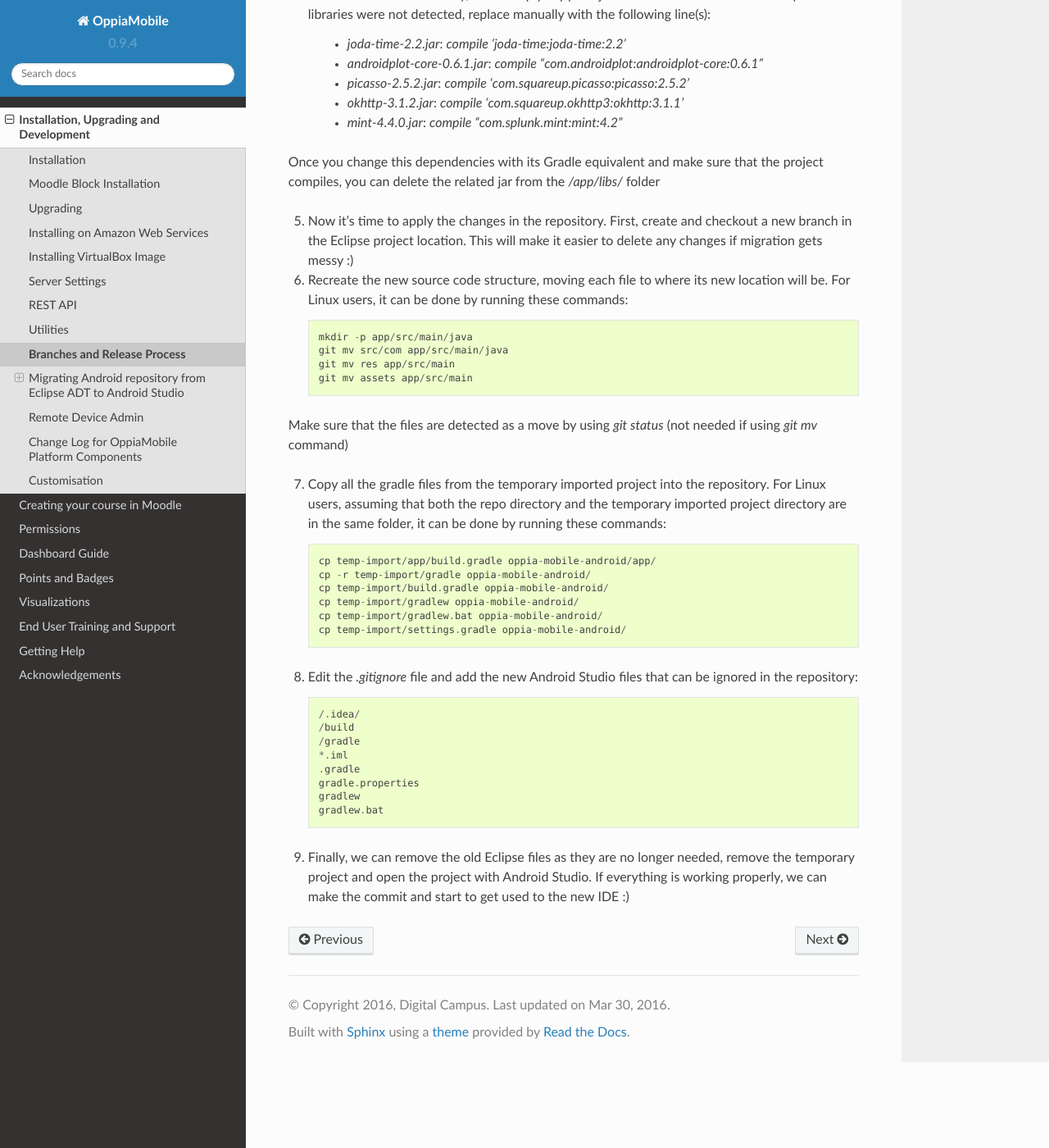
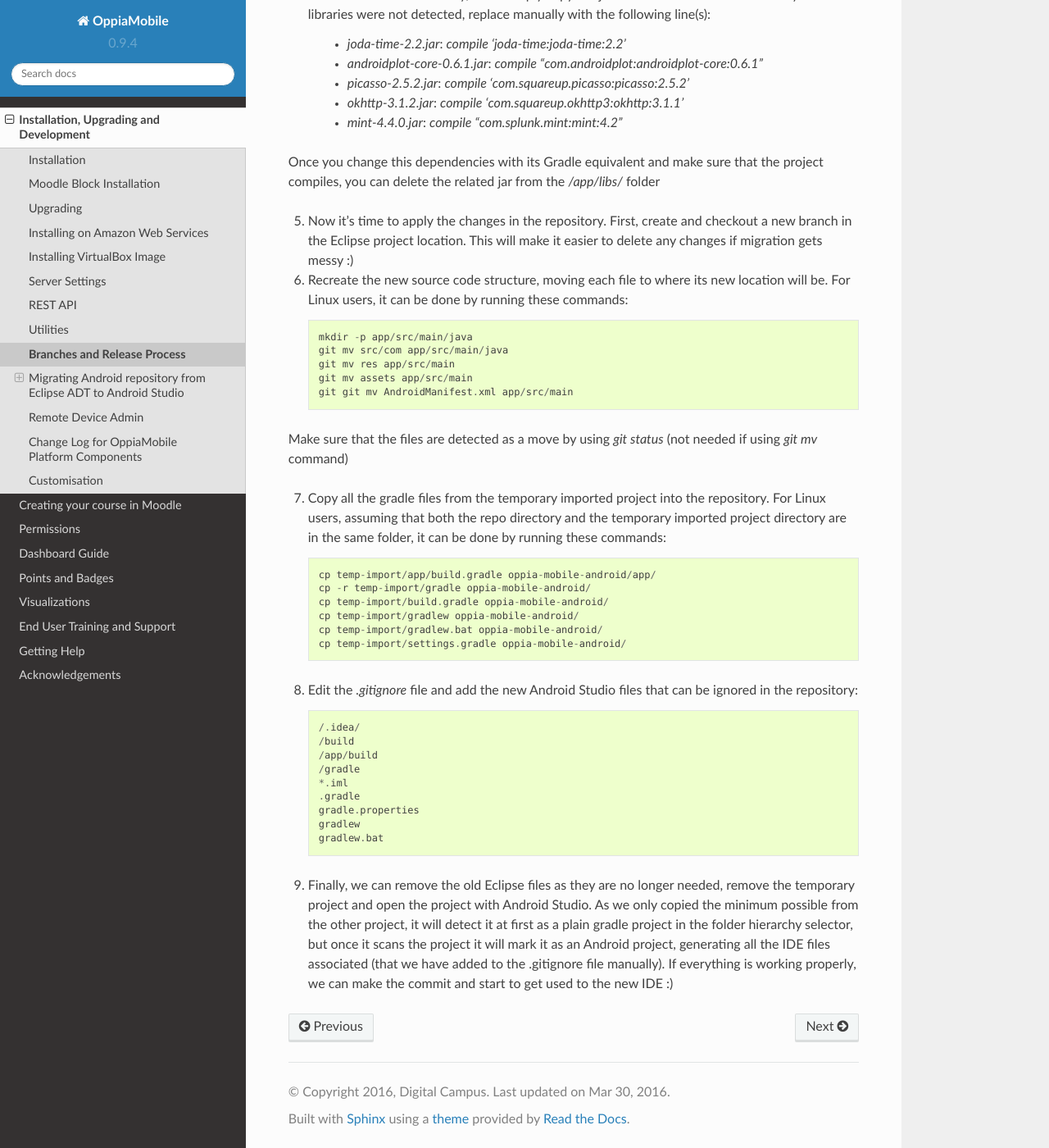
Before and after one commit to DigitalCampus/django-oppia, a Sphinx documentation site: the page built from docs/dev/code_process.rst, in a window 1280 px wide and 1400 px high, scrolled down 2869 px. Shown: the whole window at 82% size. Built offline with Sphinx 7.4.7 and the Read the Docs theme 2.0.0, drawn with Linux system fonts in a browser that asks for light colours; pages that are not in the unit, such as notebooks, are missing from menus; the version number is read from the project's files by our own code.

Commit message:
Updated docs about migrating from Eclipse to Android Studio (added missing files that needed to be copied)

```diff
--- a/docs/dev/code_process.rst
+++ b/docs/dev/code_process.rst
@@ -143,6 +143,7 @@ related jar from the `/app/libs/` folder
 	git mv src/com app/src/main/java
 	git mv res app/src/main
 	git mv assets app/src/main
+	git git mv AndroidManifest.xml app/src/main
 
 Make sure that the files are detected as a move by using `git status` (not needed if using `git mv` command)
 
@@ -162,6 +163,7 @@ Make sure that the files are detected as a move by using `git status` (not neede
 
 	/.idea/
 	/build
+	/app/build
 	/gradle
 	*.iml
 	.gradle
@@ -170,6 +172,4 @@ Make sure that the files are detected as a move by using `git status` (not neede
 	gradlew.bat
 
 
-9. Finally, we can remove the old Eclipse files as they are no longer needed, remove the temporary project and open the
-   project with Android Studio. If everything is working properly, we can make the commit and start to get used to the
-   new IDE :)
+9. Finally, we can remove the old Eclipse files as they are no longer needed, remove the temporary project and open the project with Android Studio. As we only copied the minimum possible from the other project, it will detect it at first as a plain gradle project in the folder hierarchy selector, but once it scans the project it will mark it as an Android project, generating all the IDE files associated (that we have added to the .gitignore file manually). If everything is working properly, we can make the commit and start to get used to the new IDE :)
```
